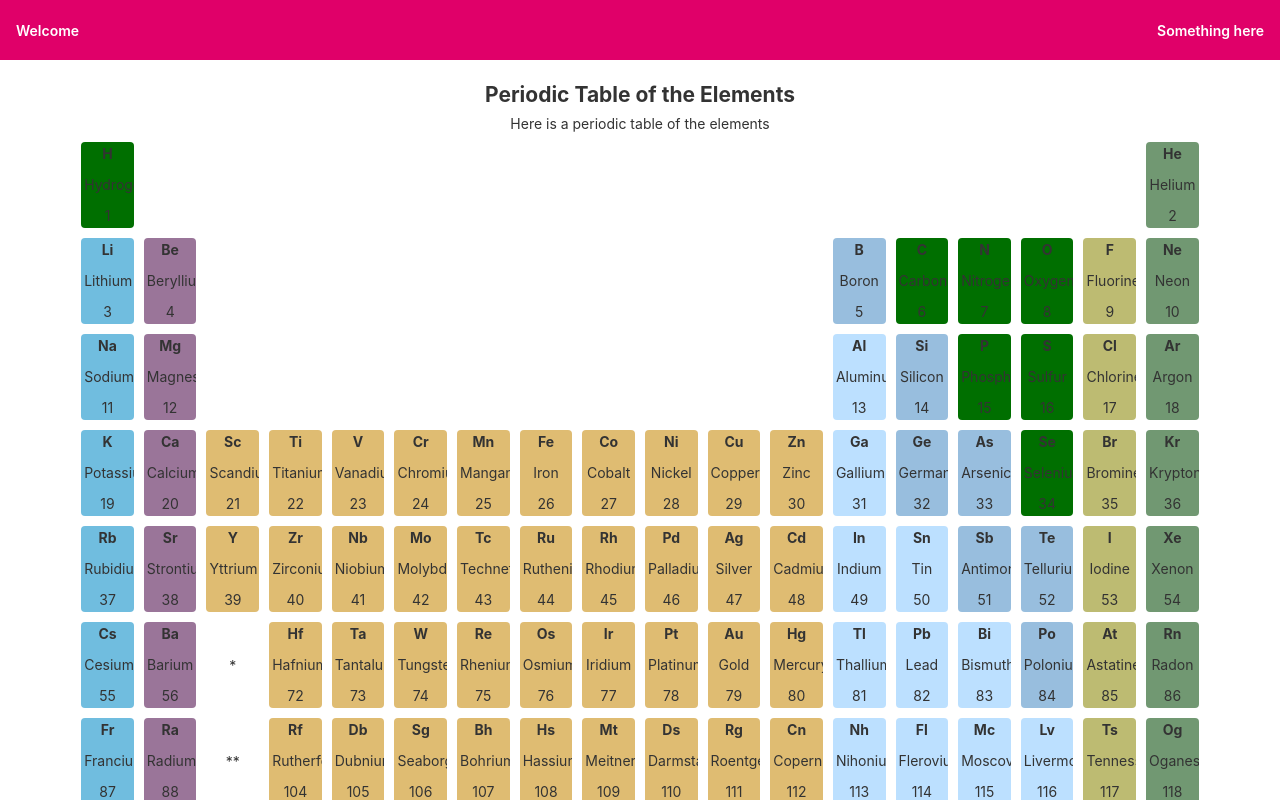
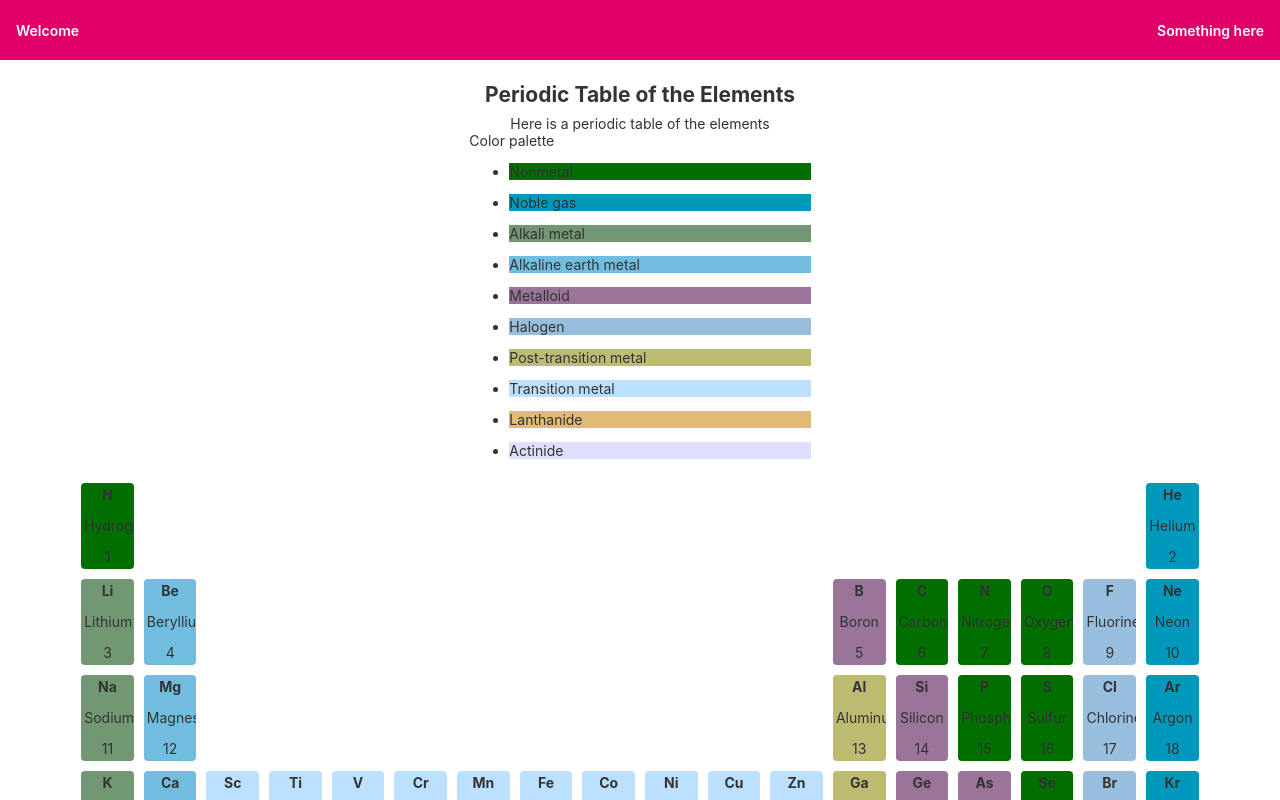
Before and after one commit to erietz/periodic-table, an Angular app in the folder periodic-table/: page / in a window 1280 px wide. Shown: the top 800 px of the page. Built offline with nearby package versions, Linux system fonts and the light colour scheme.

Commit message:
add a crappy legend

```diff
--- a/periodic-table/src/app/components/cell/cell.component.html
+++ b/periodic-table/src/app/components/cell/cell.component.html
@@ -1,4 +1,4 @@
-<div class="cell" [style.background]="foo" *ngIf="cell.elementNumber">
+<div class="cell" [style.background]="backgroundColor" *ngIf="cell.elementNumber">
   <b>{{cell.elementSymbol}}</b>
   <p> {{cell.elementName}} </p>
   <p> {{cell.elementNumber}} </p>
--- a/periodic-table/src/app/components/cell/cell.component.scss
+++ b/periodic-table/src/app/components/cell/cell.component.scss
@@ -8,8 +8,8 @@
   text-align: center;
   border-radius: 4px;
   // background-color: var(--color-complementary);
-  min-height: 10px;
-  min-width: 10px;
+  min-height: 20px;
+  min-width: 20px;
   max-width: 80px;
   max-height: 80px;
   margin: 0px;
--- a/periodic-table/src/app/components/cell/cell.component.ts
+++ b/periodic-table/src/app/components/cell/cell.component.ts
@@ -26,10 +26,10 @@ export class Cell {
 })
 export class CellComponent {
   @Input() cell: Cell;
-  @Input() foo: string;
+  @Input() backgroundColor: string;
 
   constructor() {
     this.cell = new Cell('elementSymbol', 'elementName', "elementNumber", {});
-    this.foo = "#3e3e3e";
+    this.backgroundColor = "#3e3e3e";
   }
 }
--- a/periodic-table/src/app/components/table/table.component.html
+++ b/periodic-table/src/app/components/table/table.component.html
@@ -1,12 +1,23 @@
 <table>
+
+  <caption>
+    <div style="width: 30%; text-align: left">
+      Color palette
+      <ul *ngFor="let group of groups">
+          <li [style.background]="palette[group]">
+            {{group}}
+          </li>
+      </ul>
+    </div>
+  </caption>
+
     <tr *ngFor="let row of myTab">
       <td *ngFor="let col of myCols">
         <app-cell
           [cell]="row[col]"
-          [foo]="palette[row[col].elementProperties.GroupBlock]"
+          [backgroundColor]="palette[row[col].elementProperties.GroupBlock]"
           >
         </app-cell>
-        <!-- {{palette[row[col].elementProperties.GroupBlock]}} -->
       </td>
     </tr>
 </table>
--- a/periodic-table/src/app/components/table/table.component.ts
+++ b/periodic-table/src/app/components/table/table.component.ts
@@ -34,7 +34,7 @@ export class TableComponent implements OnInit {
 
           newRow[col] = new Cell(d['Symbol'], d['Name'], d['AtomicNumber'], d);
 
-          if (!groups.has(d['GroupBlock'])) {
+          if (d['GroupBlock'] != null && !groups.has(d['GroupBlock'])) {
             groups.add(d['GroupBlock']);
           }
 
```
